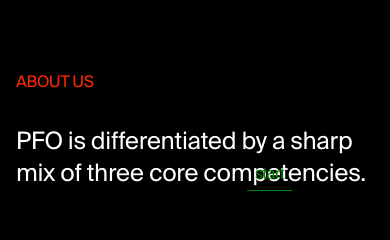
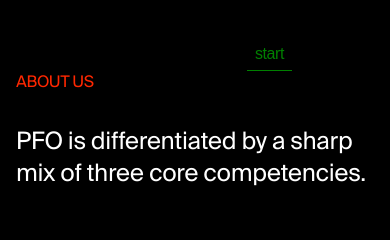
Before and after one commit to leandesigngmbh/panzel-family-office-2, a Next.js app: page / in a window 390 px wide. Shown: the part 548-788 px from the top of the page. Built offline with nearby package versions, Linux system fonts and the light colour scheme.

Commit message:
modified ui

```diff
--- a/src/components/molecules/CoreCompetencies.tsx
+++ b/src/components/molecules/CoreCompetencies.tsx
@@ -134,7 +134,8 @@ const CoreCompetencies = () => {
 
   return (
     <section ref={sectionRef} className="text-white overflow-hidden pt-24">
-      <div className="flex gap-8 flex-col px-4">
+      <div className="min-h-[200vh] overflow-hidden relative">
+        <div className="flex gap-8 flex-col px-4 absolute top-0 max-w-7xl">
           <h2 className="whitespace-nowrap uppercase text-base text-red">
             About us
           </h2>
@@ -146,7 +147,6 @@ const CoreCompetencies = () => {
           </div>
         </div>
 
-      <div className="min-h-[200vh] overflow-hidden">
         <div
           ref={wrapperRef}
           className="relative w-full h-screen flex items-center justify-center"
@@ -155,7 +155,7 @@ const CoreCompetencies = () => {
             <div
               key={i}
               ref={(el) => void (circlesRef.current[i] = el)}
-              className="flex items-center justify-center rounded-full h-[33vw] w-[33vw] md:h-[25vw] md:w-[25vw] shadow-lg bg-white/50 text-white text-lg leading-tight md:text-2xl text-center p-4 overflow-hidden"
+              className="flex items-center justify-center rounded-full h-[33vw] w-[33vw] md:h-[25vw] md:w-[25vw] shadow-lg bg-red mix-blend-multiply text-white text-lg leading-tight md:text-2xl text-center p-4 overflow-hidden"
             >
               {label}
             </div>
```
Lines whose indentation alone changed are shown as unchanged.
